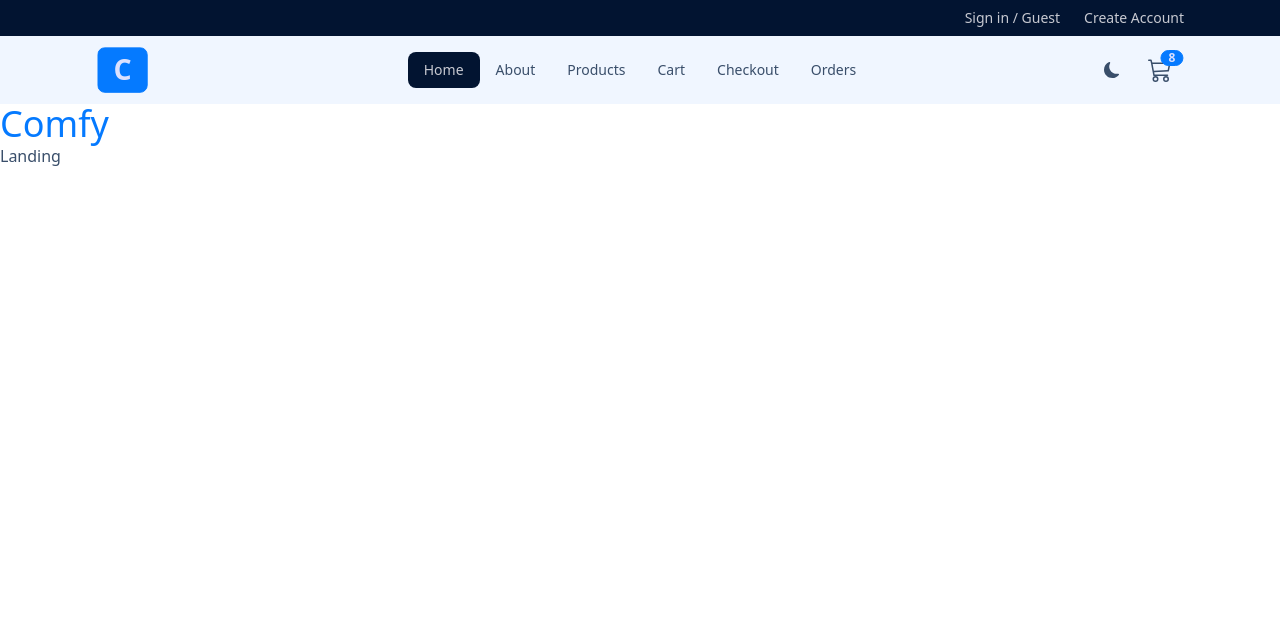
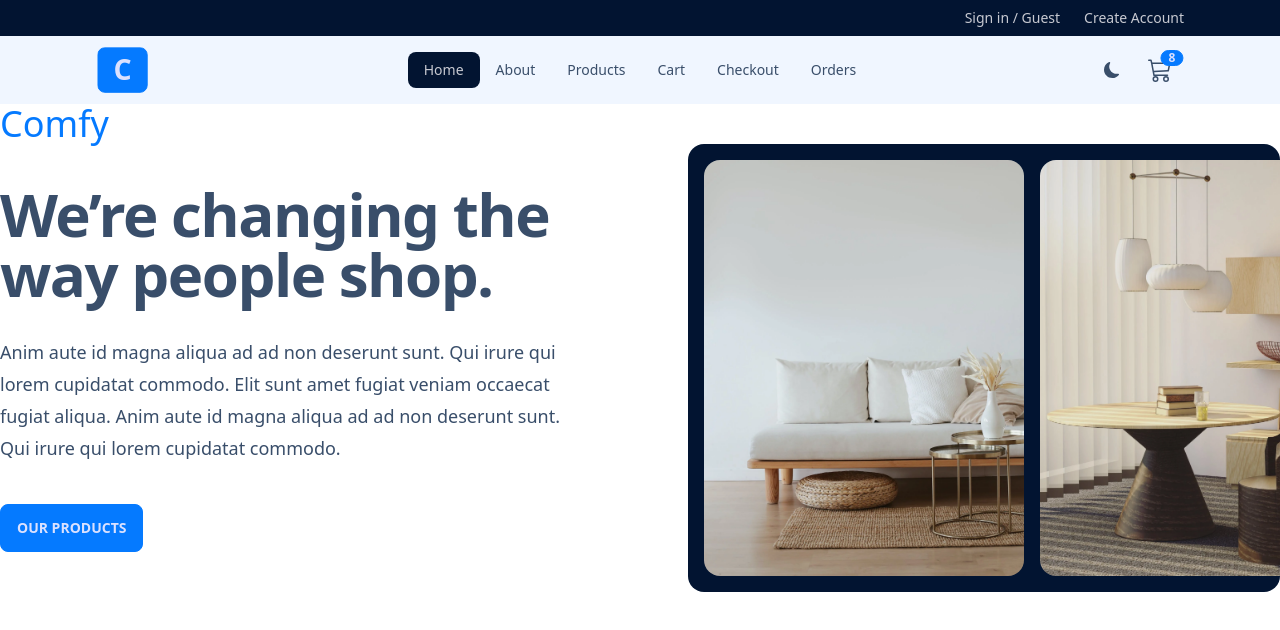
Before and after one commit to andregozubuyukoglu/comfy-store, a React (Vite) app: page / in a window 1280 px wide. Shown: the top 630 px of the page. Built offline with nearby package versions, Linux system fonts and the light colour scheme.

Commit message:
Updated files

```diff
--- /dev/null
+++ b/src/components/Hero.jsx
@@ -0,0 +1,44 @@
+import { Link } from "react-router-dom"
+
+import hero1 from "../assets/hero1.webp"
+import hero2 from "../assets/hero2.webp"
+import hero3 from "../assets/hero3.webp"
+import hero4 from "../assets/hero4.webp"
+
+const carouselImages = [hero1, hero2, hero3, hero4]
+const Hero = () => {
+  return (
+    <div className=" grid grid-cols-1 lg:grid-cols-2 gap-24 items-center">
+      <div>
+        <h1 className="max-w-2xl text-4xl font-bold tracking-tight  sm:text-6xl ">
+          We’re changing the way people shop.
+        </h1>
+
+        <p className="mt-8 max-w-xl text-lg leading-8">
+          Anim aute id magna aliqua ad ad non deserunt sunt. Qui irure qui lorem
+          cupidatat commodo. Elit sunt amet fugiat veniam occaecat fugiat
+          aliqua. Anim aute id magna aliqua ad ad non deserunt sunt. Qui irure
+          qui lorem cupidatat commodo.
+        </p>
+        <div className="mt-10 ">
+          <Link to="products" className="btn btn-primary ">
+            Our Products
+          </Link>
+        </div>
+      </div>
+      <div className="hidden  h-[28rem] lg:carousel carousel-center   p-4 space-x-4 bg-neutral rounded-box">
+        {carouselImages.map((image) => {
+          return (
+            <div key={image} className="carousel-item">
+              <img
+                src={image}
+                className="rounded-box h-full w-80  object-cover"
+              />
+            </div>
+          )
+        })}
+      </div>
+    </div>
+  )
+}
+export default Hero
--- a/src/components/index.js
+++ b/src/components/index.js
@@ -2,3 +2,4 @@
 export { default as SubmitBtn } from "./SubmitBtn"
 export { default as Header } from "./Header"
 export { default as Navbar } from "./Navbar"
+export { default as Hero } from "./Hero"
--- a/src/pages/Landing.jsx
+++ b/src/pages/Landing.jsx
@@ -1,5 +1,11 @@
+import { Hero } from "../components"
+
 const Landing = () => {
-  return <h1>Landing</h1>
+  return (
+    <>
+      <Hero />
+    </>
+  )
 }
 
 export default Landing
--- /dev/null
+++ b/src/utils/index.js
@@ -0,0 +1,7 @@
+import axios from "axios"
+
+const productionUrl = "https://strapi-store-server.onrender.com/api"
+
+export const customFetch = axios.create({
+  baseURL: productionUrl,
+})
```
